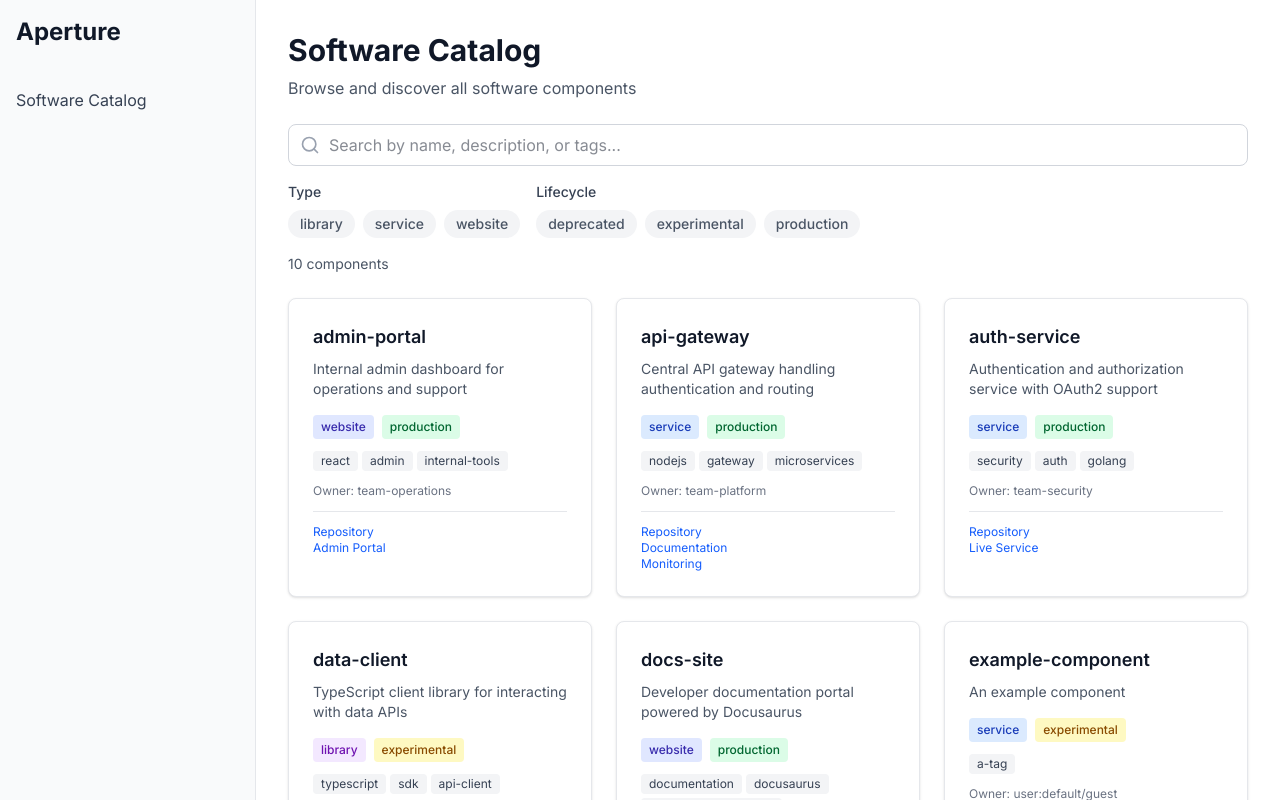
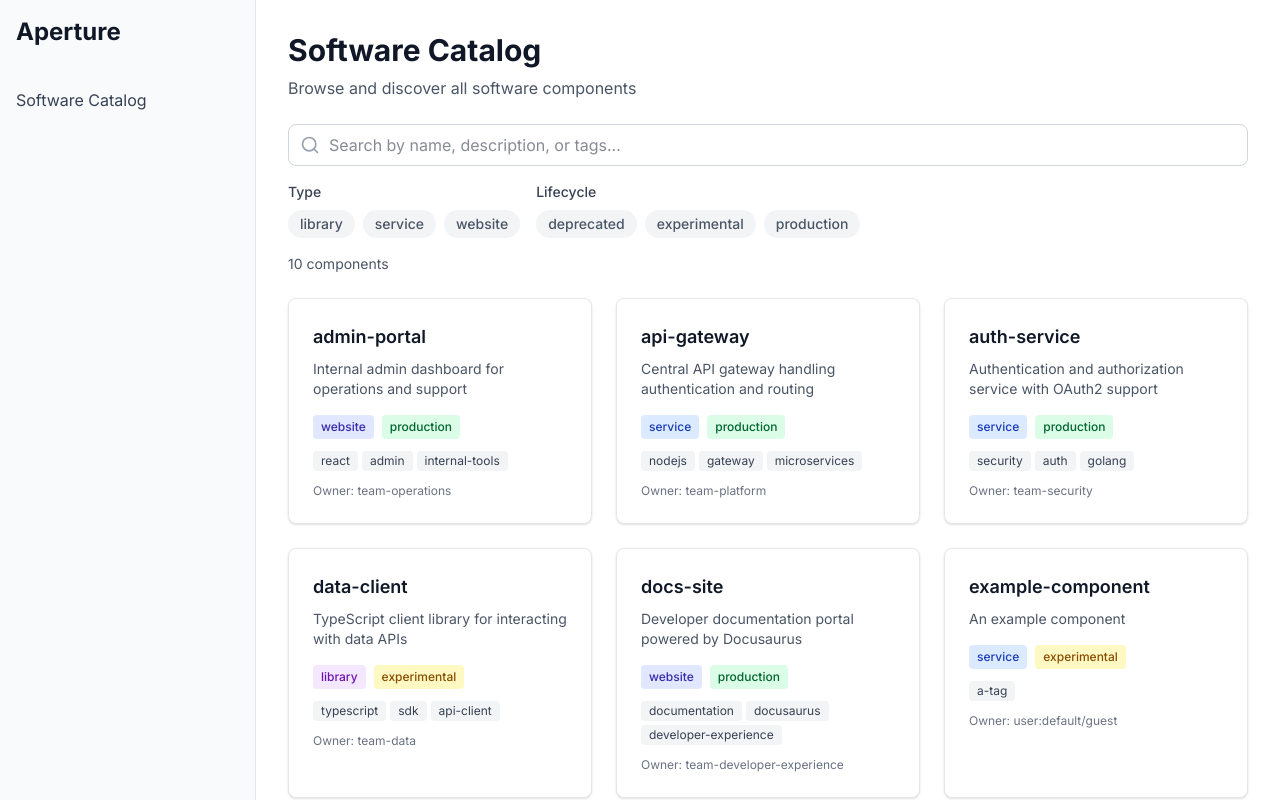
Before and after one commit to iandesj/aperture-idp, a Next.js app: page /plugins/catalog in a window 1280 px wide. Shown: the top 800 px of the page. Built offline with nearby package versions, Linux system fonts and the light colour scheme.

Commit message:
Fix nested link warning by removing links from catalog cards

```diff
--- a/src/plugins/catalog/components/CatalogPage.tsx
+++ b/src/plugins/catalog/components/CatalogPage.tsx
@@ -220,25 +220,9 @@
                   ))}
                 </div>
               )}
-              <div className="text-xs text-gray-500 dark:text-gray-500">
+              <div className="text-xs text-gray-500 dark:text-gray-500 mt-3">
                 Owner: {component.spec.owner}
               </div>
-              {component.metadata.links && component.metadata.links.length > 0 && (
-                <div className="mt-3 pt-3 border-t border-gray-200 dark:border-gray-700">
-                  {component.metadata.links.map((link, idx) => (
-                    <a
-                      key={idx}
-                      href={link.url}
-                      target="_blank"
-                      rel="noopener noreferrer"
-                      onClick={(e) => e.stopPropagation()}
-                      className="text-xs text-blue-600 hover:text-blue-700 dark:text-blue-400 dark:hover:text-blue-300 block"
-                    >
-                      {link.title || link.url}
-                    </a>
-                  ))}
-                </div>
-              )}
             </Link>
           ))}
         </div>
```
Also changed, not shown: 1 other file (tests, documents, lock files or other folders).
